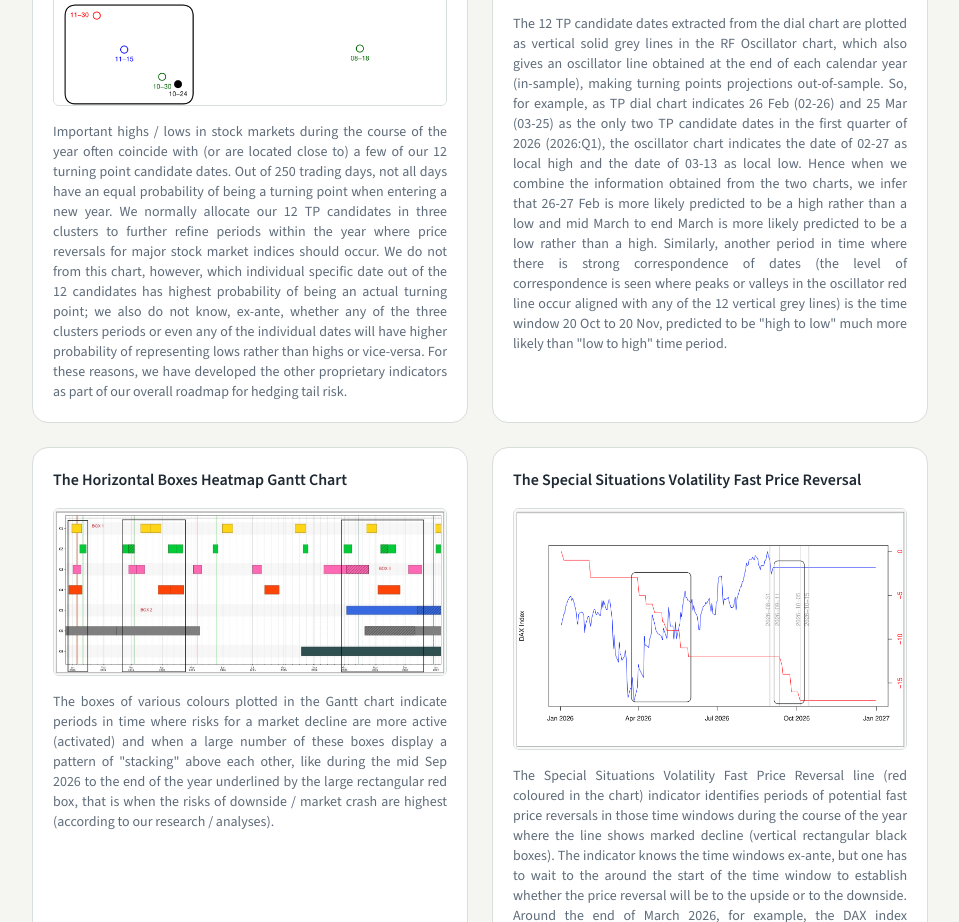
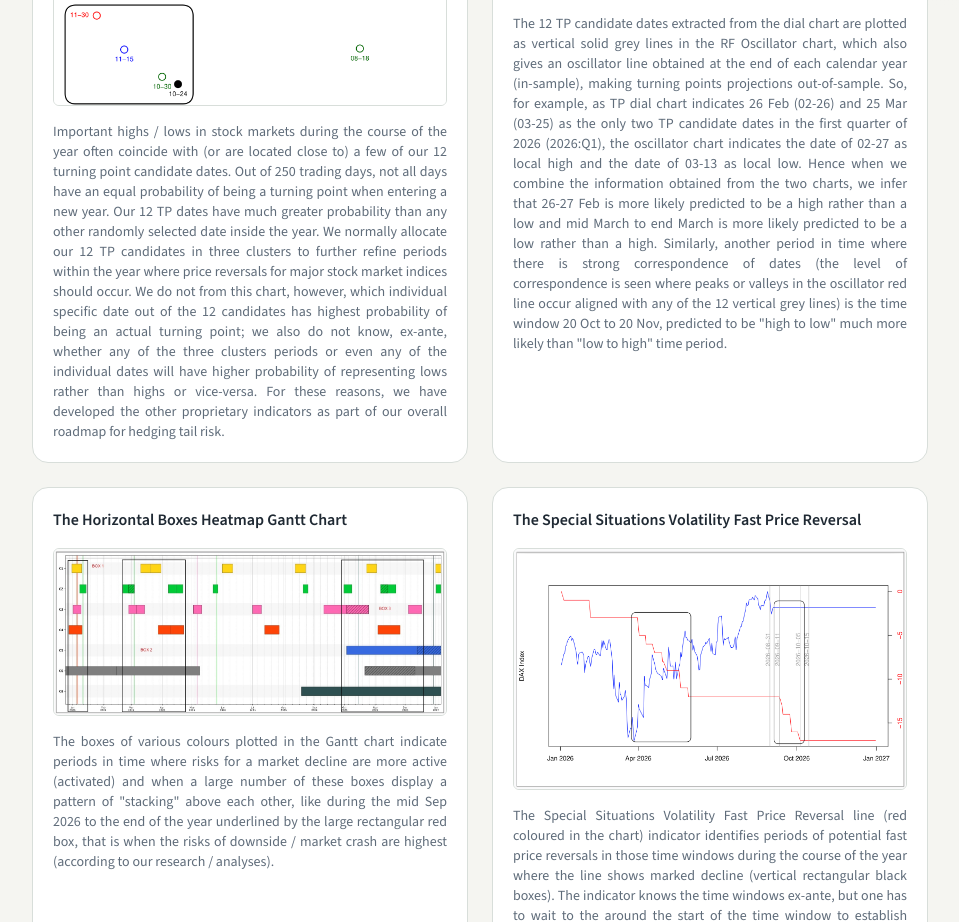
Before and after one commit to pentagonalcycles/mmbadvisers, a Next.js app: page /method in a window 1280 px wide. Shown: the part 1260-2182 px from the top of the page, without its empty margins (160-1119 px from the left). Built offline with nearby package versions, Linux system fonts and the light colour scheme.

Commit message:
Add probability statement to first chart commentary

```diff
--- a/app/method/page.tsx
+++ b/app/method/page.tsx
@@ -6,7 +6,7 @@ const charts = [
     image: "/images/Dial2026.png",
     alt: "TP Dates candidate dial for 2026",
     description:
-      "Important highs / lows in stock markets during the course of the year often coincide with (or are located close to) a few of our 12 turning point candidate dates. Out of 250 trading days, not all days have an equal probability of being a turning point when entering a new year. We normally allocate our 12 TP candidates in three clusters to further refine periods within the year where price reversals for major stock market indices should occur. We do not from this chart, however, which individual specific date out of the 12 candidates has highest probability of being an actual turning point; we also do not know, ex-ante, whether any of the three clusters periods or even any of the individual dates will have higher probability of representing lows rather than highs or vice-versa. For these reasons, we have developed the other proprietary indicators as part of our overall roadmap for hedging tail risk.",
+      "Important highs / lows in stock markets during the course of the year often coincide with (or are located close to) a few of our 12 turning point candidate dates. Out of 250 trading days, not all days have an equal probability of being a turning point when entering a new year. Our 12 TP dates have much greater probability than any other randomly selected date inside the year. We normally allocate our 12 TP candidates in three clusters to further refine periods within the year where price reversals for major stock market indices should occur. We do not from this chart, however, which individual specific date out of the 12 candidates has highest probability of being an actual turning point; we also do not know, ex-ante, whether any of the three clusters periods or even any of the individual dates will have higher probability of representing lows rather than highs or vice-versa. For these reasons, we have developed the other proprietary indicators as part of our overall roadmap for hedging tail risk.",
   },
   {
     title: "The RF (Random Forest) Oscillator Chart",
```
